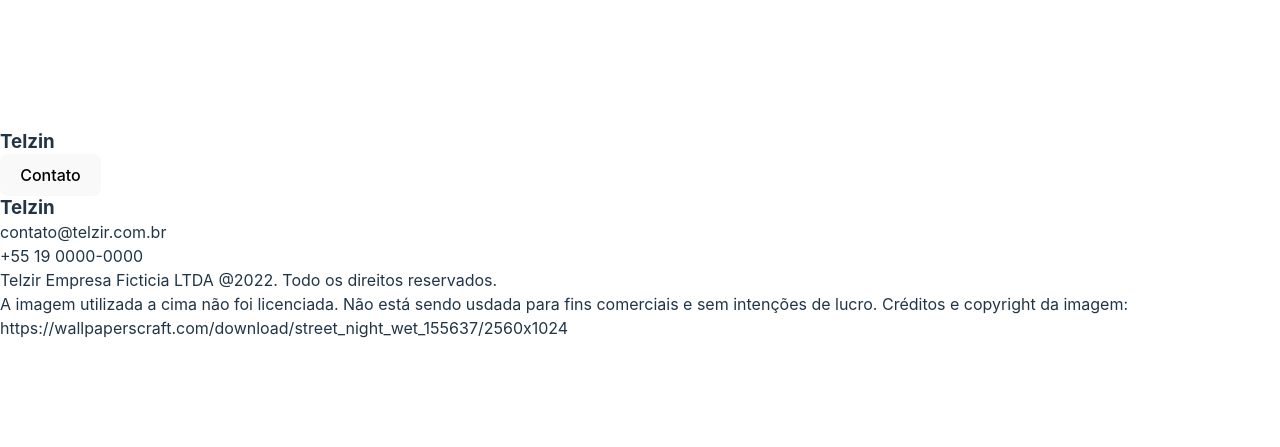
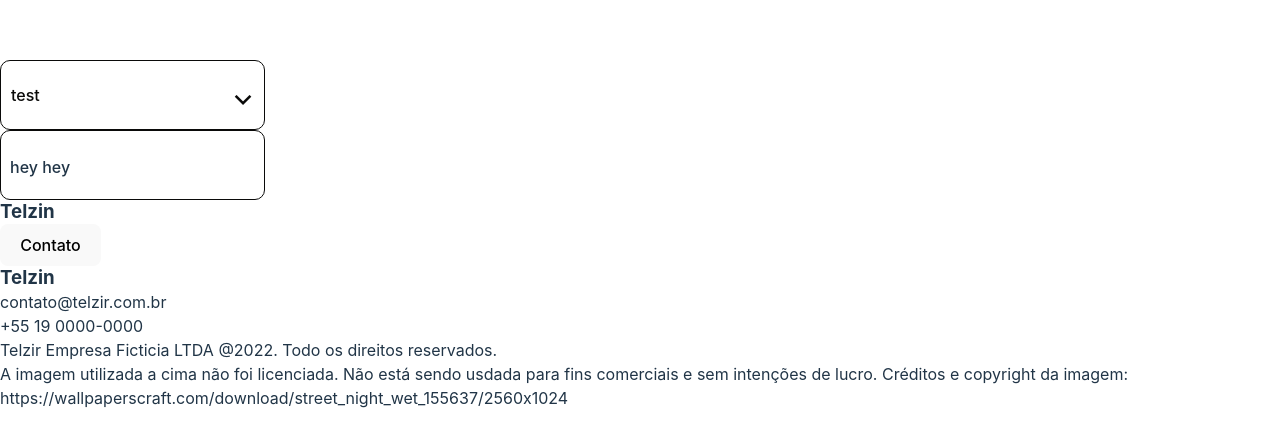
Before and after one commit to danielanthonyl/phone-carrier, a React (Vite) app in the folder ui/: page / in a window 1280 px wide. Shown: the part 165-612 px from the top of the page. Built offline with nearby package versions, Linux system fonts and the light colour scheme.

Commit message:
feature (ui): created base component and styles

```diff
--- a/ui/src/App.tsx
+++ b/ui/src/App.tsx
@@ -1,8 +1,17 @@
+import { Input } from './components/Input';
 import { Layout } from './components/Layout';
+import { Select } from './components/Select';
 
 function App() {
   return (
     <div className="App">
+      <Select
+        renderContent={[
+          { id: '1', value: 'Fale Mais 30' },
+          { id: '2', value: 'Fale Mais 120' },
+        ]}
+      />
+      <Input placeholder="hey hey" />
       <Layout></Layout>
     </div>
   );
--- a/ui/src/components/Input/styles.module.scss
+++ b/ui/src/components/Input/styles.module.scss
@@ -1,9 +1,8 @@
 @import '../../constants/colors.scss';
+@import '../../constants/measurements.scss';
 
-$frame_padding: 10px;
 $label_size: 16px;
-$input_size: 70px;
-$input_center: calc($input_size / 2 - $label_size / 2);
+$input_center: calc($input_height / 2 - $label_size / 2);
 $animation_ms: 200ms;
 
 .inputContainer {
@@ -15,13 +14,13 @@ $animation_ms: 200ms;
 .inputLabel {
   position: absolute;
   top: $input_center;
-  left: $frame_padding;
+  left: $padding;
   font: normal normal 500 $label_size Inter, Avenir, Helvetica, Arial,
     sans-serif;
 }
 
 .inputLabelAnimateUp {
-  top: $frame_padding;
+  top: $padding;
   font: normal normal 500 14px Inter, Avenir, Helvetica, Arial, sans-serif;
   animation: moveUpOnFocus $animation_ms linear;
 }
@@ -33,11 +32,11 @@ $animation_ms: 200ms;
 
 .inputComponent {
   background-color: transparent;
-  border-radius: 10px;
+  border-radius: $border_radius;
   border: 1px solid $black;
-  height: $input_size;
-  width: 265px;
-  padding: $frame_padding;
+  height: $input_height;
+  width: $input_width;
+  padding: $padding;
   padding-top: 30px;
   font: normal normal 500 $label_size Inter, Avenir, Helvetica, Arial,
     sans-serif;
@@ -48,13 +47,13 @@ $animation_ms: 200ms;
     top: $input_center;
   }
   to {
-    top: $frame_padding;
+    top: $padding;
   }
 }
 
 @keyframes moveDownOnBlur {
   from {
-    top: $frame_padding;
+    top: $padding;
   }
   to {
     top: $input_center;
--- /dev/null
+++ b/ui/src/components/Select/_components/Dropdown/index.tsx
@@ -0,0 +1,19 @@
+import { Text } from '../../../Text';
+import classes from './styles.module.scss';
+import { IDropdownProps } from './types';
+
+export const Dropdown = ({
+  visible = false,
+  renderContent = [],
+}: IDropdownProps) =>
+  visible ? (
+    <div className={classes.dropdownComponent}>
+      {renderContent.map(({ id, value }) => (
+        <ul className={classes.optionsList} key={id}>
+          <li className={classes.option}>
+            <Text variant="subhead">{value}</Text>
+          </li>
+        </ul>
+      ))}
+    </div>
+  ) : null;
--- /dev/null
+++ b/ui/src/components/Select/_components/Dropdown/styles.module.scss
@@ -0,0 +1,26 @@
+@import '../../../../constants/colors.scss';
+@import '../../../../constants/measurements.scss';
+
+.dropdownComponent {
+  width: $input_width;
+  background-color: $white;
+  position: absolute;
+  border-radius: $border_radius;
+  padding: $padding;
+  z-index: 1;
+  border: 1px solid $black;
+}
+
+.optionsList {
+  list-style-type: none;
+}
+
+.option {
+  padding: $padding;
+  border-radius: $border_radius;
+  cursor: pointer;
+}
+
+.option:hover {
+  background-color: darken($white, 6%);
+}
--- /dev/null
+++ b/ui/src/components/Select/_components/Dropdown/types.ts
@@ -0,0 +1,9 @@
+export interface RenderContent {
+  id: string;
+  value: string;
+}
+
+export interface IDropdownProps {
+  visible?: boolean;
+  renderContent: RenderContent[];
+}
--- /dev/null
+++ b/ui/src/components/Select/index.tsx
@@ -0,0 +1,35 @@
+import { useRef, useState } from 'react';
+import { useClickOutside } from '../../hooks/useClickOutside';
+import { Text } from '../Text';
+import classes from './styles.module.scss';
+import { ISelectProps } from './types';
+import { Dropdown } from './_components/Dropdown';
+
+export const Select = ({ renderContent }: ISelectProps) => {
+  const selectedOption = 'test';
+  const [visible, setVisible] = useState(false);
+  const containerRef = useRef<HTMLDivElement>(null);
+  const clickOutside = useClickOutside(containerRef);
+  const shouldApplyFocusedClass = visible && classes.selectComponentFocused;
+
+  const openDropdown = () => {
+    setVisible(!visible);
+  };
+
+  clickOutside(setVisible, false);
+
+  return (
+    <div ref={containerRef} className={classes.selectContainer}>
+      <div
+        onClick={openDropdown}
+        className={`${classes.selectComponent} ${shouldApplyFocusedClass}`}
+      >
+        <Text variant="subhead">{selectedOption}</Text>
+        {/* TODO: this will be replaced by a SVG icon */}
+        <Text>⌄</Text>
+      </div>
+
+      <Dropdown {...{ visible, renderContent }} />
+    </div>
+  );
+};
--- /dev/null
+++ b/ui/src/components/Select/styles.module.scss
@@ -0,0 +1,49 @@
+@import '../../constants/colors.scss';
+@import '../../constants/measurements.scss';
+
+$frame_padding: 10px;
+$label_size: 16px;
+$input_center: calc($input_width / 2 - $label_size / 2);
+$animation_ms: 200ms;
+
+.selectContainer {
+  position: relative;
+  width: $input_width;
+}
+
+.selectComponent {
+  user-select: none;
+  display: flex;
+  justify-content: space-between;
+  align-items: center;
+  background-color: transparent;
+  border-radius: 10px;
+  border: 1px solid $black;
+  height: $input_height;
+  width: $input_width;
+  padding: $frame_padding;
+  animation: onFocusOut 200ms linear;
+}
+
+.selectComponentFocused {
+  background-color: $white;
+  animation: onFocus 200ms linear;
+}
+
+@keyframes onFocus {
+  from {
+    background-color: transparent;
+  }
+  to {
+    background-color: $white;
+  }
+}
+
+@keyframes onFocusOut {
+  from {
+    background-color: $white;
+  }
+  to {
+    background-color: transparent;
+  }
+}
--- /dev/null
+++ b/ui/src/components/Select/types.ts
@@ -0,0 +1,5 @@
+import { RenderContent } from './_components/Dropdown/types';
+
+export interface ISelectProps {
+  renderContent: RenderContent[];
+}
--- /dev/null
+++ b/ui/src/constants/measurements.scss
@@ -0,0 +1,4 @@
+$input_height: 70px;
+$input_width: 265px;
+$border_radius: 10px;
+$padding: 10px;
--- /dev/null
+++ b/ui/src/hooks/useClickOutside.tsx
@@ -0,0 +1,18 @@
+import { Dispatch, RefObject, SetStateAction, useEffect } from 'react';
+
+export const useClickOutside =
+  <T extends HTMLElement, A>(ref: RefObject<T>) =>
+  (action: Dispatch<SetStateAction<A>> | Function, value: A) =>
+    useEffect(() => {
+      function handleClickOutside(event: MouseEvent): void {
+        if (ref.current && !ref.current.contains(event.target as Node)) {
+          action(value);
+        }
+      }
+      // Bind the event listener
+      document.addEventListener('mousedown', handleClickOutside);
+      return () => {
+        // Unbind the event listener on clean up
+        document.removeEventListener('mousedown', handleClickOutside);
+      };
+    });
```
Also changed, not shown: 1 other file (tests, documents, lock files or other folders).
